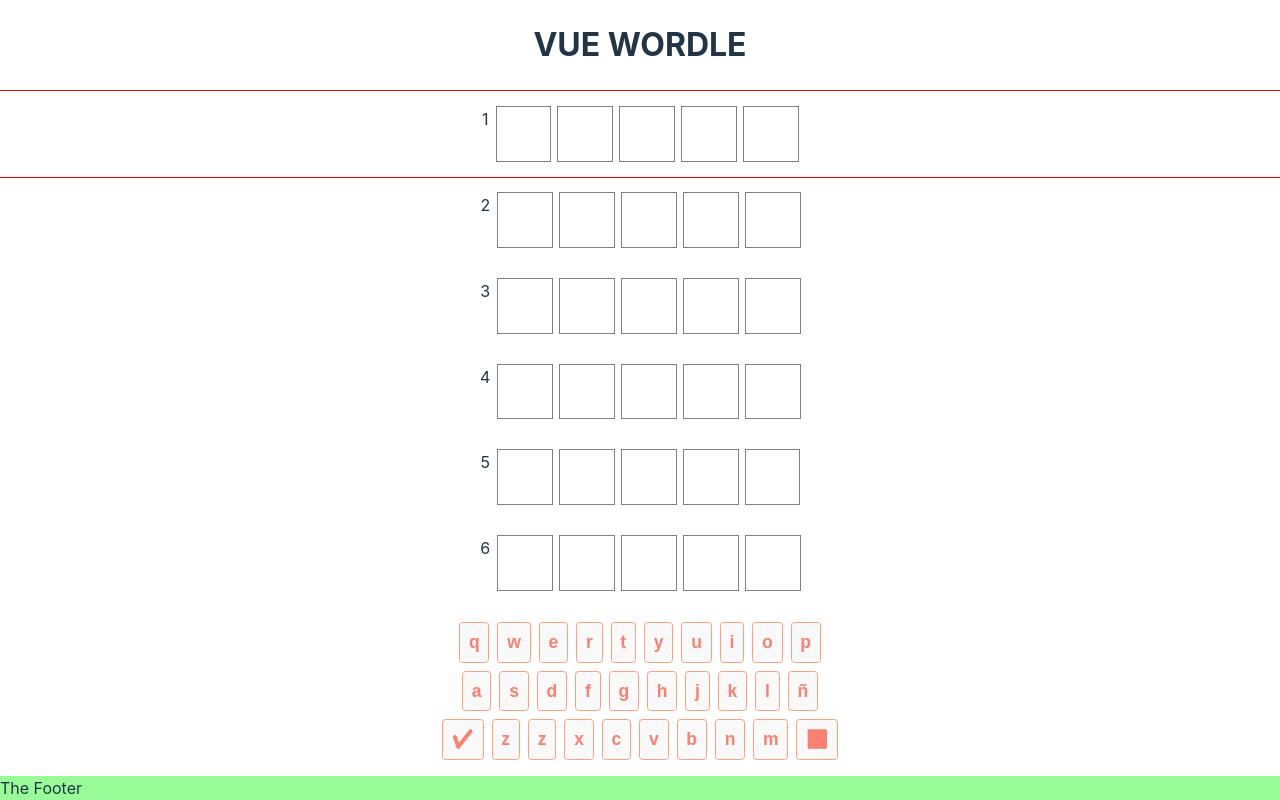
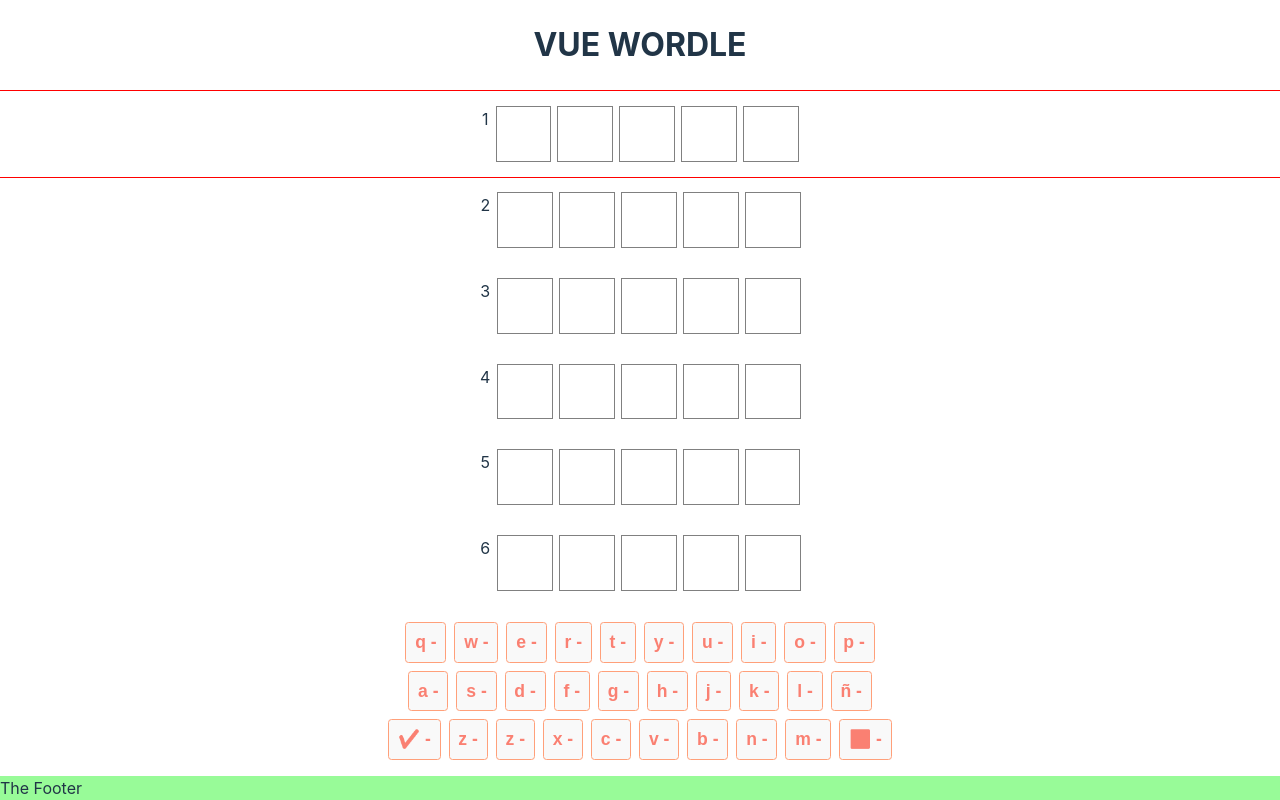
Before and after one commit to turuto/wordle-clon, a Vue app in the folder vue/: page / in a window 1280 px wide. Built offline with nearby package versions, Linux system fonts and the light colour scheme.

Commit message:
updates keyboard

```diff
--- a/vue/src/components/keyboard/Keyboard.vue
+++ b/vue/src/components/keyboard/Keyboard.vue
@@ -5,6 +5,7 @@
             class="keyboard__row">
             <key
                 v-for="letter in row"
+                :key="letter"
                 :letter="letter"
                 @key-clicked="handleKeyClicked"></key>
         </div>
--- a/vue/src/components/keyboard/components/Key.vue
+++ b/vue/src/components/keyboard/components/Key.vue
@@ -1,17 +1,21 @@
 <template>
-    <button @click="handleClick">{{ btnLabel }}</button>
+    <button @click="handleClick">{{ btnLabel }} - {{ status }}</button>
 </template>
 
 <script setup lang="ts">
-import { toRefs } from 'vue';
+import { toRefs, computed, watch } from 'vue';
 import { SPECIAL_LABELS } from '../../../config/constants';
+import { useGameStore } from '../../../stores/gameStore';
+
+const gameStore = useGameStore();
 
 const props = defineProps({
     letter: { type: String, required: true },
-})
+});
 const emit = defineEmits(['keyClicked']);
 
 const { letter } = toRefs(props);
+const status = computed(() => gameStore.lettersUsed.get(props.letter.toUpperCase()));
 
 let btnLabel: String;
 if (letter.value === SPECIAL_LABELS.DELETE) {
@@ -30,12 +34,12 @@ const handleClick = function (event: MouseEvent) {
 
 <style scoped>
 button {
-    padding: .5em;
+    padding: 0.5em;
 
     color: transparent;
-    text-shadow:0 0 0 salmon;
+    text-shadow: 0 0 0 salmon;
     border: 1px solid lightsalmon;
-    border-radius: .2em;
+    border-radius: 0.2em;
 
     font-size: 1.1rem;
     font-weight: bold;
--- a/vue/src/stores/gameStore.ts
+++ b/vue/src/stores/gameStore.ts
@@ -15,13 +15,11 @@ export const useGameStore = defineStore('game', {
         keyboardEnabled: false,
         attempts: [[]] as string[][],
         hits: [[]] as string[][],
-        lettersUsed: [] as KeyUsed[],
+        lettersUsed: new Map(),
     }),
     actions: {
         chooseHiddenWord() {
-            const randomIndex = Math.floor(
-                Math.random() * this.wordsList.length
-            );
+            const randomIndex = Math.floor(Math.random() * this.wordsList.length);
             this.hiddenWord = this.wordsList[randomIndex];
             console.log(this.hiddenWord);
             this.keyboardEnabled = true;
@@ -73,17 +71,12 @@ export const useGameStore = defineStore('game', {
         },
         finishRound() {
             const wordAttempted = this.attempts[this.currentRound];
-            this.hits[this.currentRound] = this.checkWord(
-                wordAttempted,
-                this.hiddenWord
-            );
+            this.hits[this.currentRound] = this.checkWord(wordAttempted, this.hiddenWord);
 
             wordAttempted.forEach((letter, index) => {
-                const newLetter = {
-                    letter,
-                    state: this.hits[this.currentRound][index],
-                };
-                this.lettersUsed.push(newLetter);
+                console.log(letter);
+                // should only set the letter in the map if its new one or the status is higher
+                this.lettersUsed.set(letter, this.hits[this.currentRound][index]);
             });
             const isGuessed = wordAttempted.join('') === this.hiddenWord;
             const lastRound = GAME_CONFIG.NUM_ROUNDS - 1;
```
